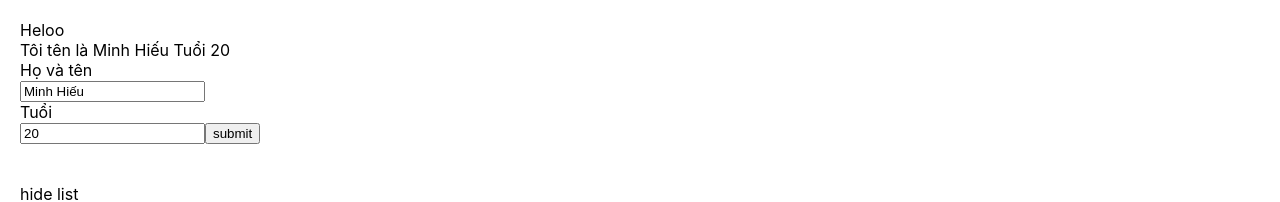
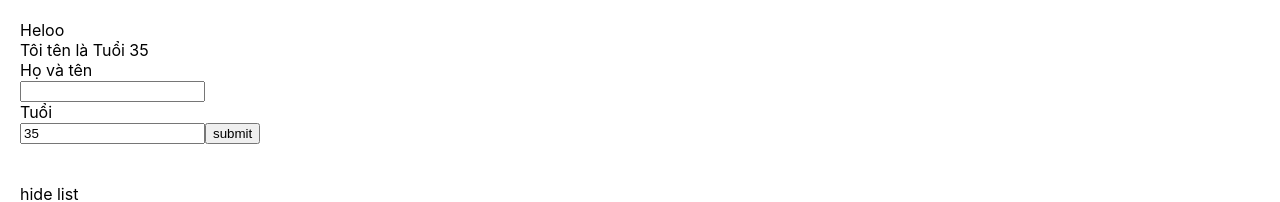
Before and after one commit to hieudm05/Test-ReactJS, a React (Create React App) app: page / in a window 1280 px wide. Shown: the top 202 px of the page. Built offline with nearby package versions, Linux system fonts and the light colour scheme.

Commit message:
useState2

```diff
--- a/src/components/AddUserInfor.js
+++ b/src/components/AddUserInfor.js
@@ -1,45 +1,83 @@
-import React from "react";
-class AddUserInfor extends React.Component {
-    state = {
-        name: "Minh Hiếu",
-        address: "Ninh Bình",
-        age: 20
-    };
+import React, { useState } from "react";
+// class AddUserInfor extends React.Component {
+//     state = {
+//         name: "Minh Hiếu",
+//         address: "Ninh Bình",
+//         age: 20
+//     };
 
-    handleOnChangeInput = (event) => {
-        this.setState({
-            name: event.target.value
-        })
+//     handleOnChangeInput = (event) => {
+//         this.setState({
+//             name: event.target.value
+//         })
+//     }
+//     handleOnChangeInputAge = (event) => {
+//         this.setState({
+//             age: event.target.value
+//         })
+//     }
+//     handleOnSumit(event) {
+//         event.preventDefault()
+//         // alert("me");
+//         this.props.handleAddNewUser({
+//             id: Math.floor((Math.random() * 100) + 1) + "-random",
+//             name: this.state.name,
+//             age: this.state.age
+//         })
+
+//     }
+//     render() {
+//         return (
+//             <div>
+//                 Tôi tên là {this.state.name} Tuổi {this.state.age}
+//                 <form onSubmit={(event) => { this.handleOnSumit(event) }} action="">
+//                     <label htmlFor="name">Họ và tên</label> <br />
+//                     <input type="text" onChange={(event) => { this.handleOnChangeInput(event) }} value={this.state.name} />
+//                     <br />
+//                     <label htmlFor="age">Tuổi</label> <br />
+//                     <input type="text" onChange={(envet) => { this.handleOnChangeInputAge(envet) }} value={this.state.age} />
+//                     <button>submit</button>
+//                 </form>
+//             </div>
+//         )
+//     }
+// }
+const AddUserInfor = (props) => {
+    const [name, setName] = useState("");
+    const [address, setAddress] = useState("Ninh Bình");
+    const [age, setAge] = useState(35);
+
+    const handleOnChangeInput = (event) => {
+        setName(event.target.value)
     }
-    handleOnChangeInputAge = (event) => {
-        this.setState({
-            age: event.target.value
-        })
+    const handleOnChangeInputAddress = (event) => {
+        setAddress(event.target.value)
     }
-    handleOnSumit(event) {
+    const handleOnChangeInputAge = (event) => {
+        setAge(event.target.value)
+    }
+    const handleOnSumit = (event) => {
         event.preventDefault()
         // alert("me");
-        this.props.handleAddNewUser({
+        props.handleAddNewUser({
             id: Math.floor((Math.random() * 100) + 1) + "-random",
-            name: this.state.name,
-            age: this.state.age
+            name: name,
+            age: age
         })
 
     }
-    render() {
     return (
         <div>
-                Tôi tên là {this.state.name} Tuổi {this.state.age}
-                <form onSubmit={(event) => { this.handleOnSumit(event) }} action="">
+            Tôi tên là {name} Tuổi {age}
+            <form onSubmit={(event) => {handleOnSumit(event) }} action="">
                 <label htmlFor="name">Họ và tên</label> <br />
-                    <input type="text" onChange={(event) => { this.handleOnChangeInput(event) }} value={this.state.name} />
+                <input type="text" onChange={(event) => {handleOnChangeInput(event) }} value={name} />
                 <br />
                 <label htmlFor="age">Tuổi</label> <br />
-                    <input type="text" onChange={(envet) => { this.handleOnChangeInputAge(envet) }} value={this.state.age} />
+                <input type="text" onChange={(envet) => {handleOnChangeInputAge(envet) }} value={age} />
                 <button>submit</button>
             </form>
         </div>
     )
 }
-}
 export default AddUserInfor
--- a/src/components/MyComponent.js
+++ b/src/components/MyComponent.js
@@ -1,11 +1,63 @@
 // class components
-import React, { Fragment } from "react";
+import React, { Fragment, useState } from "react";
 import AddUserInfor from "./AddUserInfor";
 import DisplayInfor from "./DisplayInfor";
 
-class MyComponent extends React.Component{
-    state = {
-        listUser: [
+// class MyComponent extends React.Component{
+//     state = {
+//         listUser: [
+//             {
+//                 id: 1,
+//                 name: "Hiếu",
+//                 age: '20'
+//             },
+//             {
+//                 id: 2,
+//                 name: "Hiếu 2",
+//                 age: '25'
+//             },
+//             {
+//                 id: 3,
+//                 name: "Hiếu 3",
+//                 age: '50'
+//             }
+//         ]
+//     }
+//     handleAddNewUser = (userObj) => {
+//         this.setState({
+//             listUser: [userObj, ...this.state.listUser]
+//         })
+//     }
+//     handleDeleteUser = (idUser) =>{
+//         const listUserClone = [...this.state.listUser];
+//         this.setState({
+//             listUser: listUserClone.filter(item => item.id !== idUser)
+//         })
+//     }
+//     // JSX
+//     render() {
+//         // const test = {name: "Minh hiếu", age: 45}
+//         return (
+//             //Fragment
+//             <>
+//             {/* {JSON.stringify(test)} */}
+//                 <div>
+//                     <AddUserInfor
+//                         handleAddNewUser={this.handleAddNewUser} />
+//                     <br />
+//                     <br />
+//                     <DisplayInfor
+//                         listUser={this.state.listUser}
+//                         handleDeleteUser = {this.handleDeleteUser}
+//                     />
+//                 </div>
+//             </>
+//         )
+//     }
+// }
+const MyComponent = (props) => {
+    const [listUser, setListUser] = useState(
+        [
             {
                 id: 1,
                 name: "Hiếu",
@@ -22,37 +74,30 @@ class MyComponent extends React.Component{
                 age: '50'
             }
         ]
+    )
+    const handleAddNewUser = (userObj) => {
+        setListUser([userObj, ...listUser])
     }
-    handleAddNewUser = (userObj) => {
-        this.setState({
-            listUser: [userObj, ...this.state.listUser]
-        })
+    const handleDeleteUser = (idUser) => {
+        setListUser(listUser.filter(item => item.id !== idUser))
     }
-    handleDeleteUser = (idUser) =>{
-        const listUserClone = [...this.state.listUser];
-        this.setState({
-            listUser: listUserClone.filter(item => item.id !== idUser)
-        })
-    }
-    // JSX
-    render() {
-        // const test = {name: "Minh hiếu", age: 45}
+
+
     return (
-            //Fragment
+        //    Fragment
         <>
             {/* {JSON.stringify(test)} */}
             <div>
                 <AddUserInfor
-                        handleAddNewUser={this.handleAddNewUser} />
+                    handleAddNewUser={handleAddNewUser} />
                 <br />
                 <br />
                 <DisplayInfor
-                        listUser={this.state.listUser}
-                        handleDeleteUser = {this.handleDeleteUser}
+                    listUser={listUser}
+                    handleDeleteUser={handleDeleteUser}
                 />
             </div>
         </>
     )
 }
-}
 export default MyComponent
```
Lines whose indentation alone changed are shown as unchanged.
